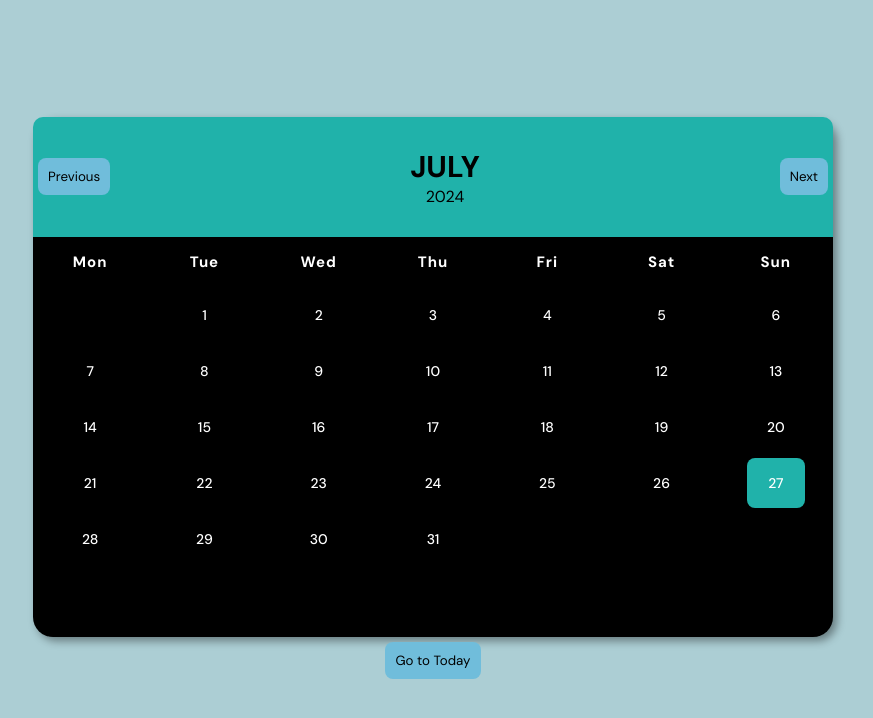
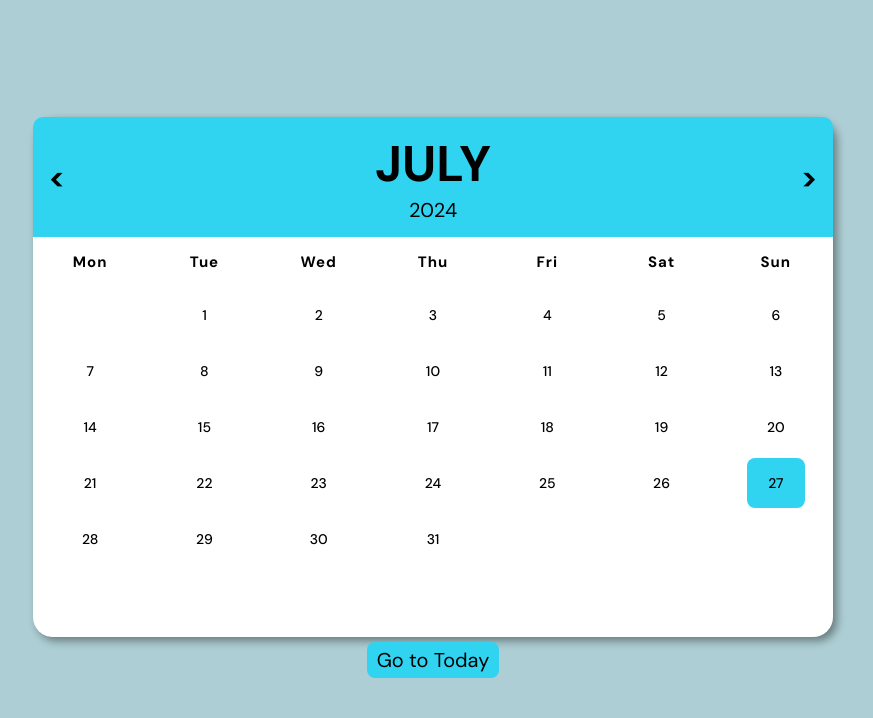
Before and after one commit to taytruong/calendar, a plain HTML site: page index.html in a window 1280 px wide. Shown: the whole page, without its empty margins (207-1080 px from the left). Drawn offline with Linux system fonts and the light colour scheme.

Commit message:
update: app,css

```diff
--- a/app.js
+++ b/app.js
@@ -10,7 +10,7 @@ calendar.appendChild(month);
 
 const previousBtn = document.createElement("button");
 previousBtn.id = "prevMonth";
-previousBtn.textContent = "Previous";
+previousBtn.textContent = "<";
 month.appendChild(previousBtn);
 
 const date = document.createElement("div");
@@ -25,7 +25,7 @@ date.appendChild(p);
 
 const nextBtn = document.createElement("button");
 nextBtn.id = "nextMonth";
-nextBtn.textContent = "Next";
+nextBtn.textContent = ">";
 month.appendChild(nextBtn);
 
 const weekdays = document.createElement("div");
--- a/style.css
+++ b/style.css
@@ -3,6 +3,7 @@
   padding: 0;
   font-family: "DM Sans", "san-serif";
   box-sizing: border-box;
+  color: black;
 }
 
 .container {
@@ -16,7 +17,7 @@
 }
 
 .calendar {
-  background-color: black;
+  background-color: white;
   color: white;
   width: 800px;
   height: 520px;
@@ -27,23 +28,22 @@
 .month {
   width: 100%;
   height: 120px;
-  background-color: lightseagreen;
+  background-color: rgb(48, 212, 241);
   display: flex;
   justify-content: space-between;
   align-items: center;
   text-align: center;
   border-radius: 10px 10px 0 0;
-  color: black;
 }
 
 .month h1 {
-  font-size: 30px;
+  font-size: 50px;
   font-weight: bold;
   text-transform: uppercase;
 }
 
 .month p {
-  font-size: 16px;
+  font-size: 20px;
 }
 
 .weekdays {
@@ -82,13 +82,13 @@
 }
 
 .days div:hover:not(.empty) {
-  border: 2px solid white;
+  border: 1px solid black;
   cursor: pointer;
   border-radius: 8px;
 }
 
 .today {
-  background-color: lightseagreen;
+  background-color: rgb(48, 212, 241);
   border-radius: 8px;
 }
 
@@ -103,6 +103,7 @@ button {
   padding: 5px 10px;
   margin: 5px;
   cursor: pointer;
+  background-color: rgb(48, 212, 241);
 }
 
 #prevMonth,
@@ -110,6 +111,12 @@ button {
 #todayButton {
   border-radius: 8px;
   border: none;
-  padding: 10px;
-  background-color: #70bddb;
+  font-size: 20px;
+  font-weight: 5  00;
 }
+
+#prevMonth,
+#nextMonth {
+  font-size: 30px;
+  font-weight: bold;
+}
```
